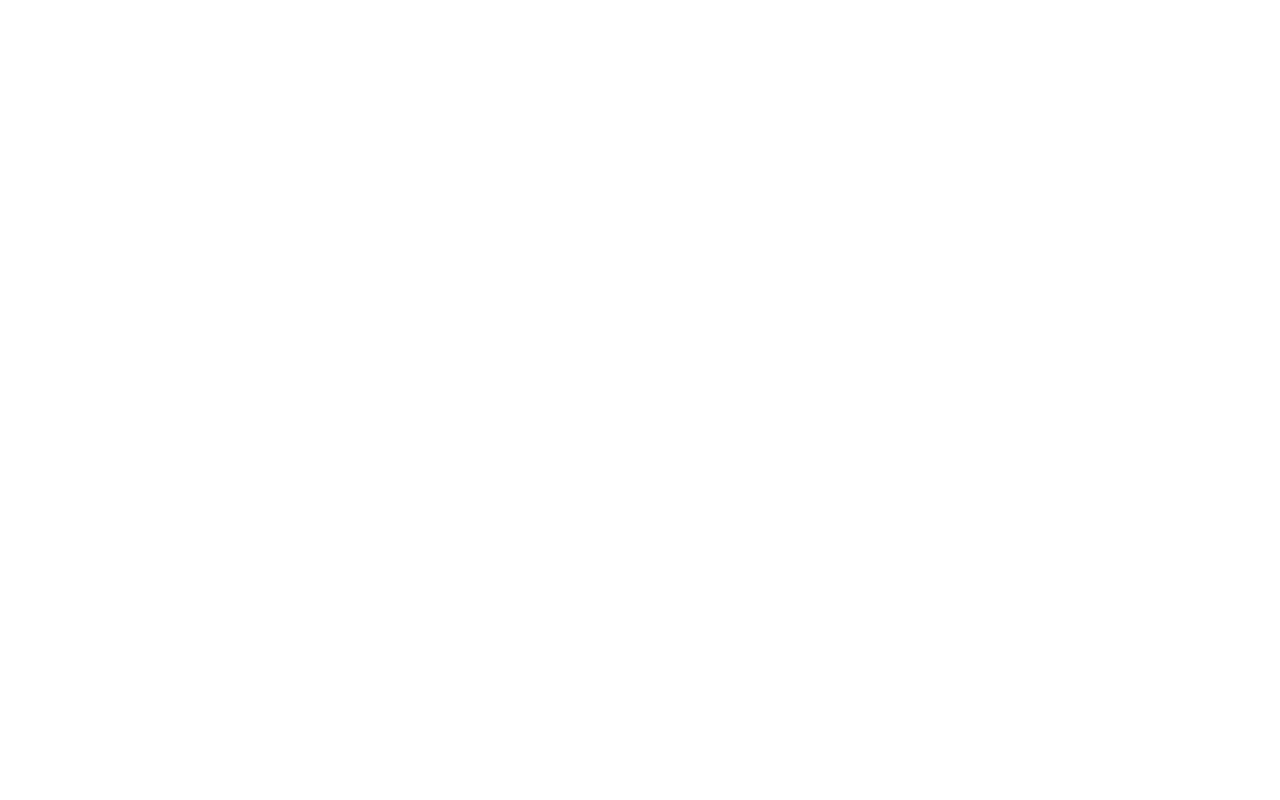
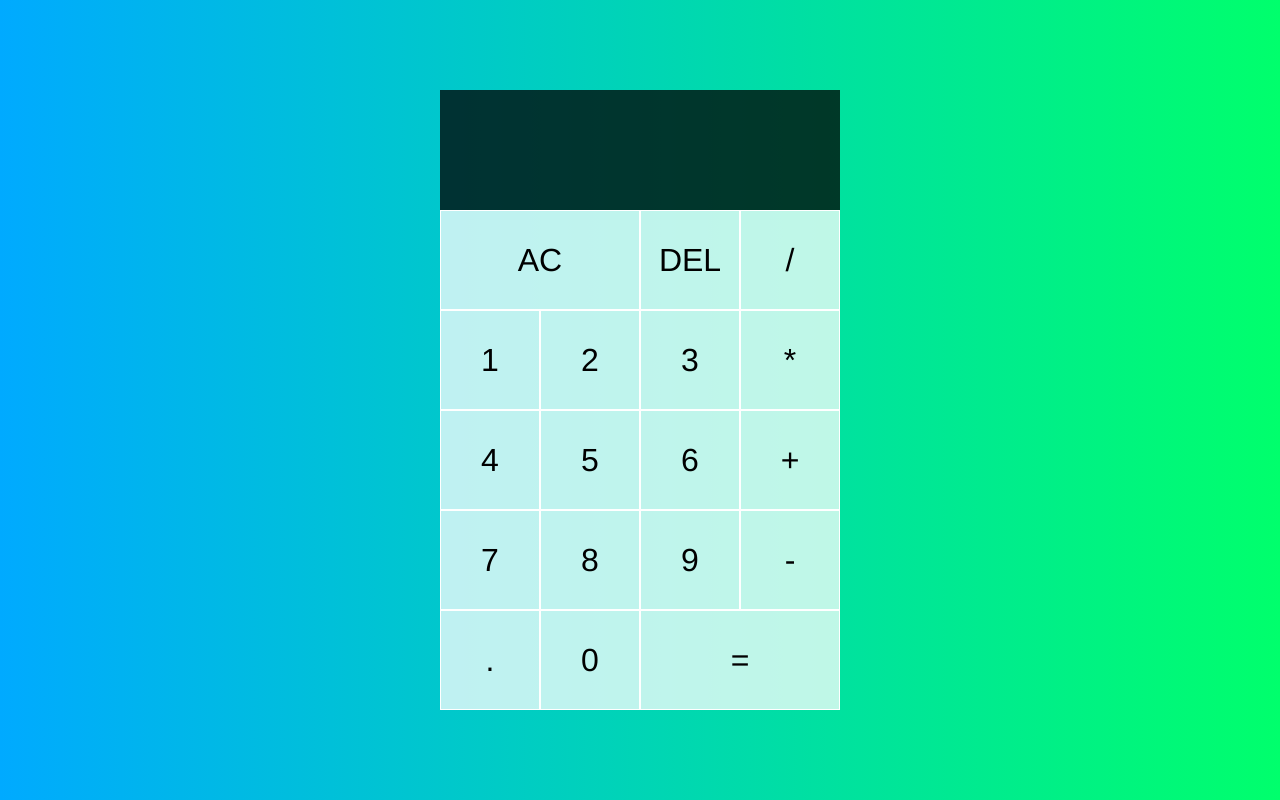
Before and after one commit to Biseamon/Javascript-Calculator, a plain HTML site: page index.html in a window 1280 px wide. Drawn offline with Linux system fonts and the light colour scheme.

Commit message:
Added the css styles of the calculator.

```diff
--- a/index.html
+++ b/index.html
@@ -3,9 +3,36 @@
 <head>
   <meta charset="UTF-8">
   <meta name="viewport" content="width=device-width, initial-scale=1.0">
-  <title>Document</title>
+  <title>Calculator</title>
+  <link rel="stylesheet" href="style.css">
+  <script src="script.js" defer></script>
 </head>
 <body>
 
+   <div class="calculator-grid">
+     <div class="output">
+       <div class="previous-operand"> </div>
+       <div class="current-operand"></div>
+     </div>
+
+   <button class="span-two">AC</button>
+   <button>DEL</button>
+   <button>/</button>
+   <button>1</button>
+   <button>2</button>
+   <button>3</button>
+   <button>*</button>
+   <button>4</button>
+   <button>5</button>
+   <button>6</button>
+   <button>+</button>
+   <button>7</button>
+   <button>8</button>
+   <button>9</button>
+   <button>-</button>
+   <button>.</button>
+   <button>0</button>
+   <button class="span-two">=</button>
+  </div>
 </body>
 </html>
--- /dev/null
+++ b/style.css
@@ -0,0 +1,66 @@
+*, *::before, *::after{
+
+    box-sizing: border-box;
+    font-family: 'Franklin Gothic Medium', 'Arial Narrow', Arial, sans-serif;
+    font-weight: normal;
+
+}
+
+body{
+  padding: 0;
+  margin: 0;
+  background: linear-gradient(to right, #00AAFF, #00FF6C);
+}
+
+.calculator-grid {
+
+  display: grid;
+  justify-content: center;
+  align-content: center;
+  grid-template-columns: repeat(4, 100px);
+  grid-template-rows: minmax(120px, auto) repeat(5, 100px);
+  min-height: 100vh;
+
+}
+
+.calculator-grid > button {
+
+  cursor: pointer;
+  font-size: 2rem;
+  border: 1px solid white;
+  outline: none;
+  background-color: rgba(255, 255, 255, .75);
+
+}
+
+.calculator-grid > button:hover{
+  background-color: rgba(255, 255, 255, .9);
+}
+
+.span-two{
+
+  grid-column:span 2;
+
+}
+
+.output{
+  grid-column: 1 / -1;
+  background-color: rgba(0, 0, 0, .75);
+  display: flex;
+  align-items: flex-end;
+  justify-content: space-around;
+  flex-direction: column;
+  padding: 10px;
+  word-wrap: break-word;
+  word-break: break-all;
+}
+
+.output .previous-operand{
+  color: rgba(255, 255, 255, .75);
+  font-size: 1.5rem;
+}
+
+.output .current-operand{
+  color: white;
+  font-size: 2.5rem;
+}
```
Also changed, not shown: script.js (added).
